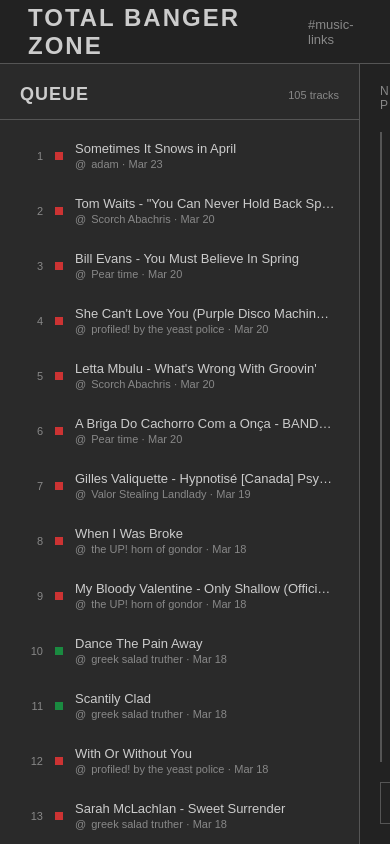
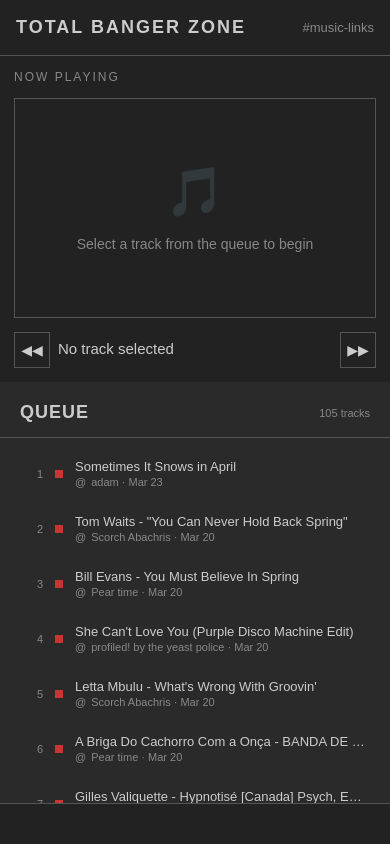
Before and after one commit to mysteryDate/total-banger-zone, a plain HTML site: page index.html in a window 390 px wide. Drawn offline with Linux system fonts and the light colour scheme; a script that the page names is missing.

Commit message:
Fix mobile

```diff
--- a/index.html
+++ b/index.html
@@ -294,6 +294,41 @@
   }
 
   .hidden { display: none !important; }
+
+  /* Mobile layout */
+  @media (max-width: 768px) {
+    html, body { overflow: auto; }
+
+    .app {
+      grid-template-columns: 1fr;
+      grid-template-rows: 56px auto 1fr;
+      height: auto;
+      min-height: 100vh;
+    }
+
+    header { padding: 0 16px; }
+
+    .logo { font-size: 18px; }
+
+    .sidebar {
+      border-right: none;
+      border-bottom: 1px solid var(--border);
+      order: 1;
+      max-height: 50vh;
+    }
+
+    .player-area {
+      order: 0;
+      padding: 14px;
+      gap: 14px;
+    }
+
+    .embed-container { min-height: 220px; }
+
+    .controls { gap: 8px; }
+
+    .btn { width: 36px; height: 36px; font-size: 14px; }
+  }
 </style>
 </head>
 <body>
@@ -328,7 +363,7 @@
     </div>
 
     <div class="controls">
-      <button class="btn" id="prevBtn" title="Previous" onclick="prevTrack()">&#9664;</button>
+      <button class="btn" id="prevBtn" title="Previous" onclick="prevTrack()">&#9664;&#9664;</button>
       <div class="track-info">
         <div class="track-title" id="trackTitle">No track selected</div>
         <div class="track-meta">
```
